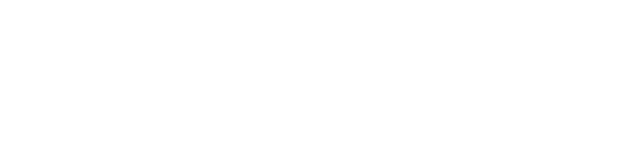
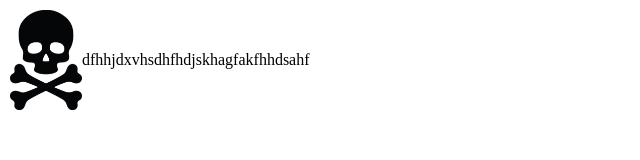
Before and after one commit to MaximoAF/proyectoWeb, a plain HTML site: page index.html in a window 1280 px wide. Shown: the whole page, without its empty margins (0-640 px from the left). Drawn offline with Linux system fonts and the light colour scheme.

Commit message:
diego gay

```diff
--- a/index.html
+++ b/index.html
@@ -8,8 +8,9 @@
   <title>Document</title>
 </head>
 <body>
-  <div class="container">
-
+  <div id="nav" class="cont_row">
+    <img id="logo" src="sources/LOGORecurso 2text.png" >
+    <p>dfhhjdxvhsdhfhdjskhagfakfhhdsahf</p>
   </div>
 </body>
 </html>
--- a/style.css
+++ b/style.css
@@ -1,7 +1,32 @@
 html,body{
   height: 100%;
   width: 100%;
-  margin: 0px;
+  min-width: 1000px;
+  margin: 0px !important;
+  padding: 0px !important;
+}
+
+.cont_row{
+  display: flex;
+  flex-direction: row;
 
 
 }
+.cont_col{
+  display: flex;
+  flex-direction: column;
+
+
+}
+
+
+#nav{
+  align-items: center;
+  margin: 10px 10px 10px 10px;
+  height: 100px;
+  width: 100% !important;
+}
+#logo{
+  height: 100%;
+
+}
```
Also changed, not shown: sources/LOGORecurso 10MAFF.png (added), sources/LOGORecurso 2text.png (added), sources/graffiti-banner.jpg (added).
